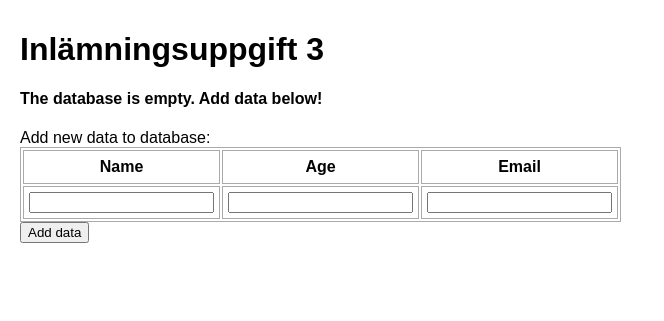
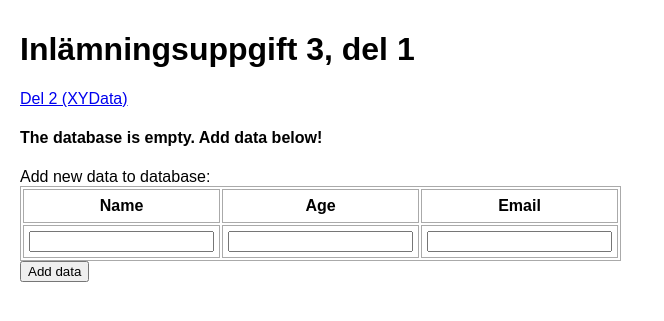
Before and after one commit to markusrobertjonsson/jad-assignment3_1, a Flask app: page / in a window 1280 px wide. Shown: the top 321 px of the page, without its empty margins (0-664 px from the left). Run offline with Flask 2, Linux system fonts and the light colour scheme; data that the repository does not hold is empty.

Commit message:
Add files via upload

```diff
--- a/templates/index.html
+++ b/templates/index.html
@@ -6,7 +6,8 @@
 
 {% block body %}
 
-    <h1>Inlämningsuppgift 3</h1>
+    <h1>Inlämningsuppgift 3, del 1</h1>
+    <p><a href="http://jadassignment32-env.eba-bvgginhn.us-east-2.elasticbeanstalk.com/">Del 2 (XYData)</a></p>
     {% if owners|length < 1 %}
         <h4>The database is empty. Add data below!</h4>
     {% else %}
```
